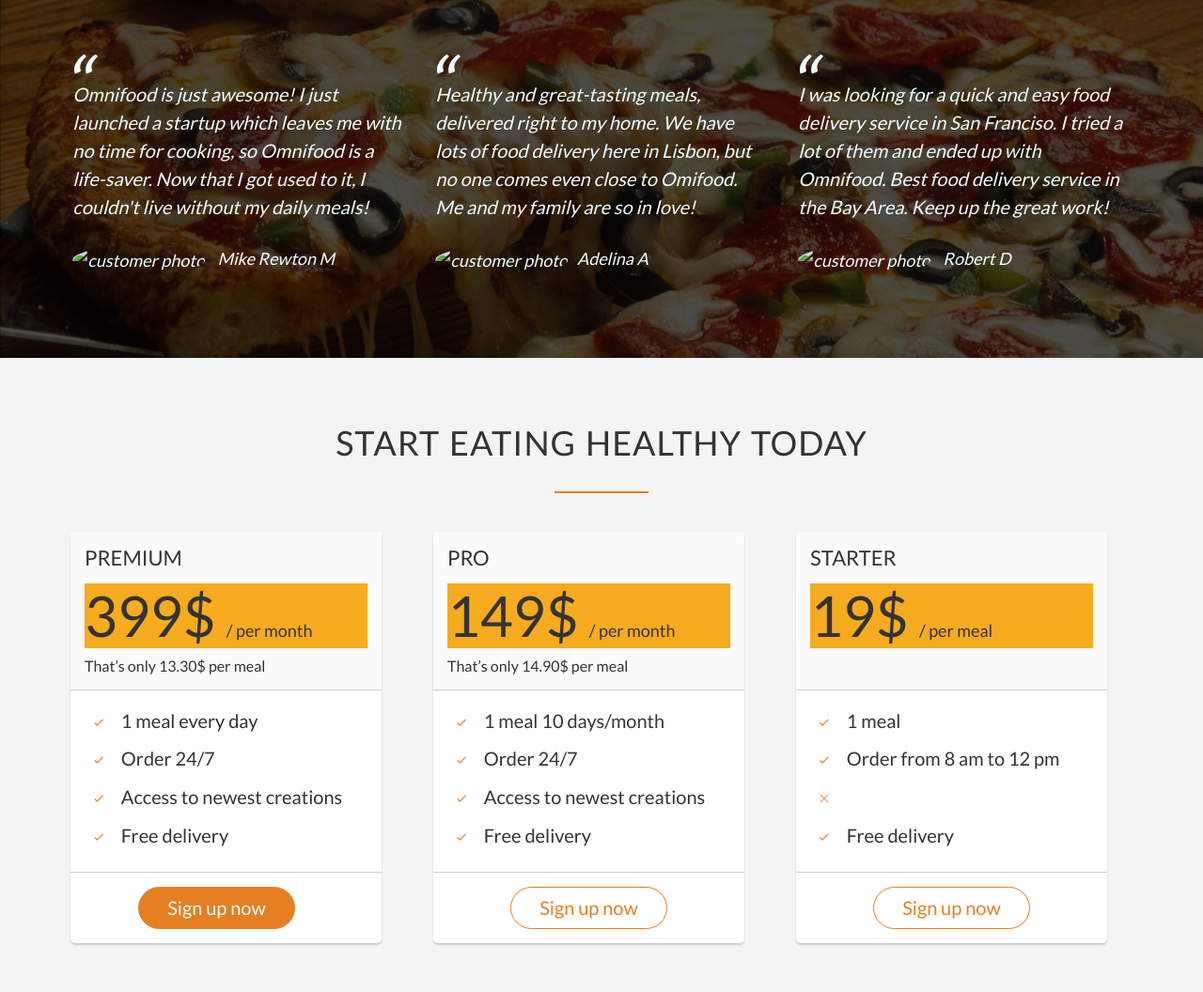
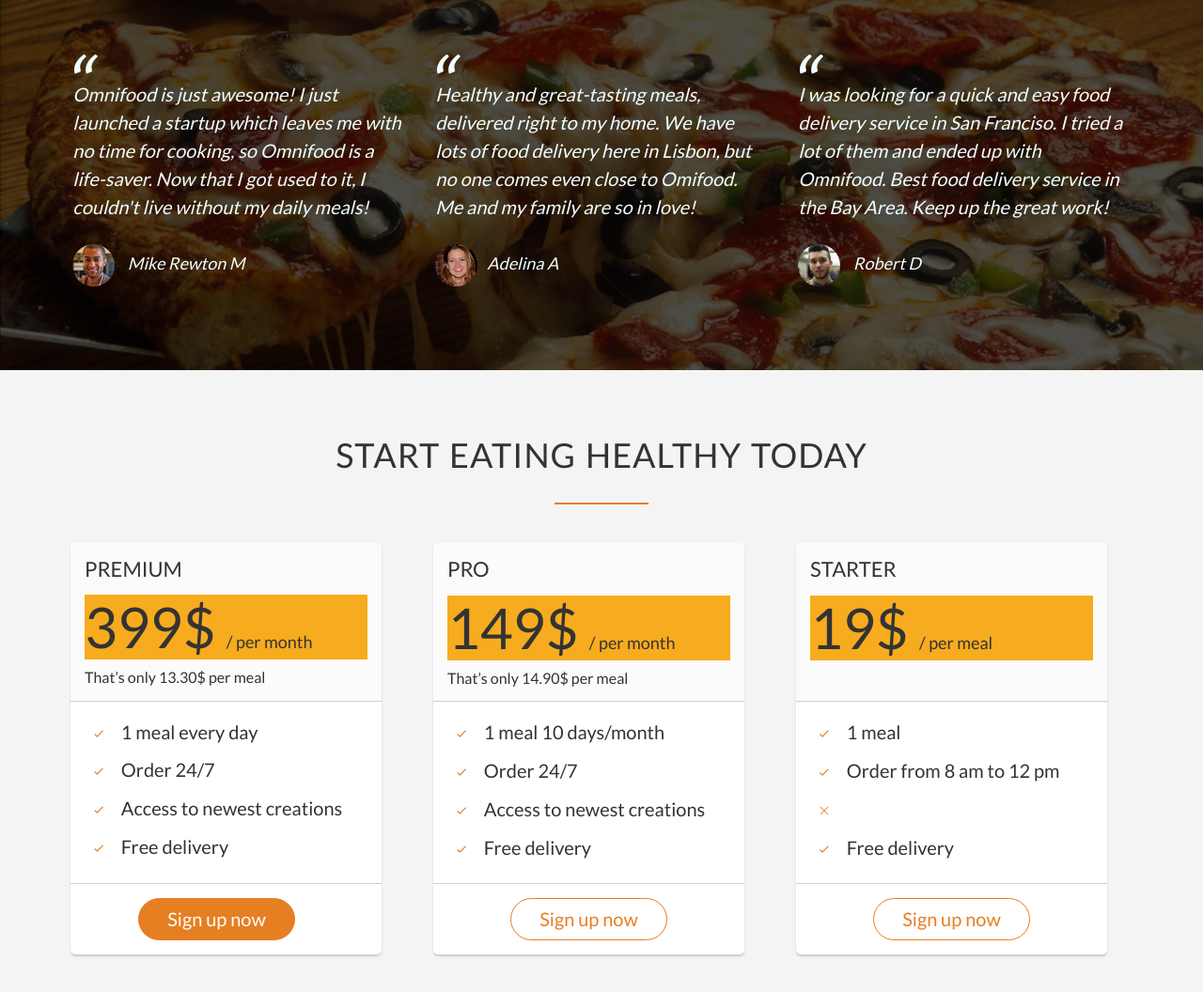
Before and after one commit to Bo1o/omnifood-project, a plain HTML site: page index.html in a window 1280 px wide. Shown: the part 3507-4563 px from the top of the page at 94% size. Drawn offline with nearby package versions, Linux system fonts and the light colour scheme; files whose address does not match are found by name.

Commit message:
Update index.html

```diff
--- a/index.html
+++ b/index.html
@@ -265,7 +265,7 @@
           Omnifood is just awesome! I just launched a startup which leaves me
           with no time for cooking, so Omnifood is a life-saver. Now that I
           got used to it, I couldn't live without my daily meals!
-          <cite><img src="Resources/img/customer-1" alt="customer photo" />
+          <cite><img src="Resources/img/customer-1.jpg" alt="customer photo" />
             Mike Rewton M</cite>
         </blockquote>
       </div>
@@ -275,7 +275,7 @@
           Healthy and great-tasting meals, delivered right to my home. We have
           lots of food delivery here in Lisbon, but no one comes even close to
           Omifood. Me and my family are so in love!
-          <cite><img src="Resources/img/customer-2" alt="customer photo" />Adelina A</cite>
+          <cite><img src="Resources/img/customer-2.jpg" alt="customer photo" />Adelina A</cite>
         </blockquote>
       </div>
 
@@ -284,7 +284,7 @@
           I was looking for a quick and easy food delivery service in San
           Franciso. I tried a lot of them and ended up with Omnifood. Best
           food delivery service in the Bay Area. Keep up the great work!
-          <cite><img src="Resources/img/customer-3" alt="customer photo" />
+          <cite><img src="Resources/img/customer-3.jpg" alt="customer photo" />
             Robert D</cite>
         </blockquote>
       </div>
```
